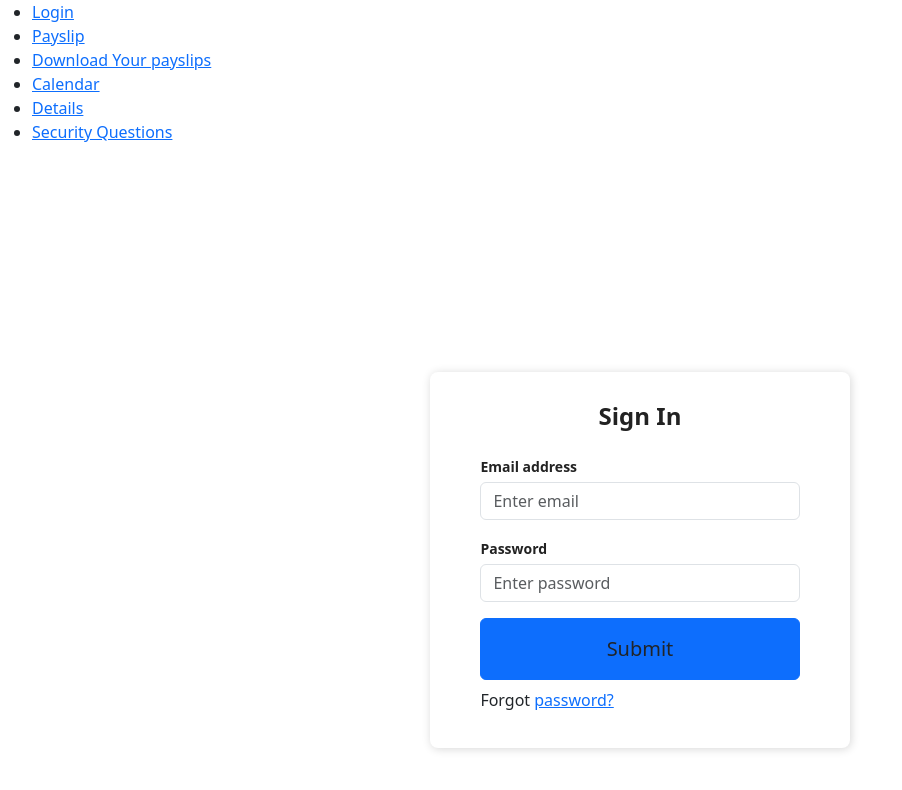
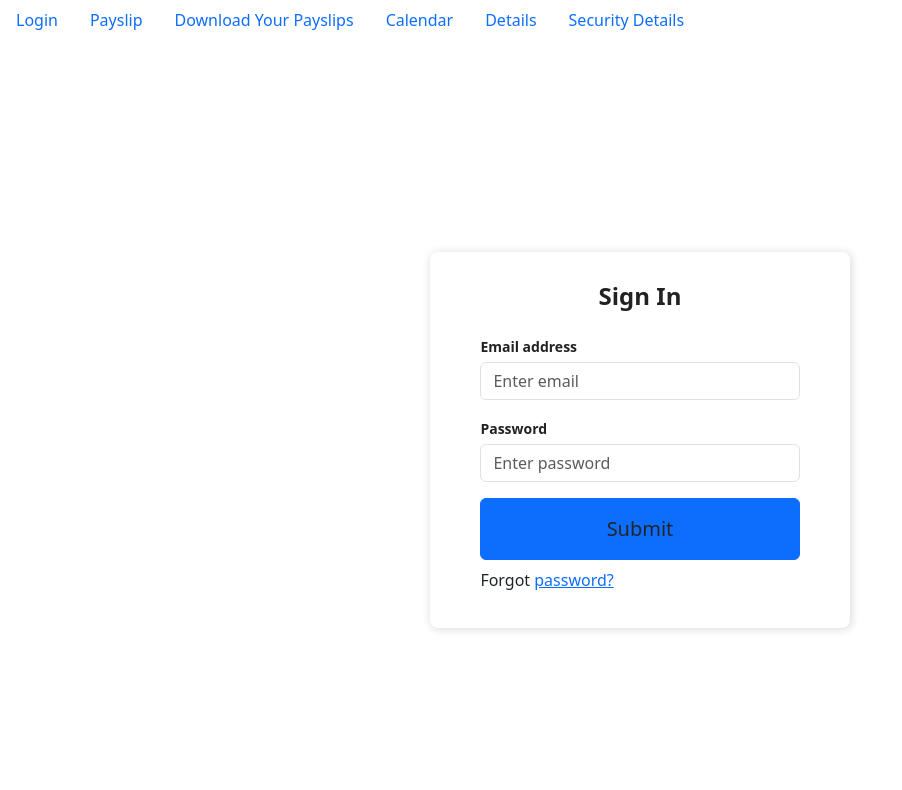
Before and after one commit to KaloyanBobev/payslip-app, a React (Create React App) app: page / in a window 1280 px wide. Shown: the top 790 px of the page, without its empty margins (0-902 px from the left). Built offline with nearby package versions, Linux system fonts and the light colour scheme.

Commit message:
changethe navigation

```diff
--- a/src/pages/Navigation.js
+++ b/src/pages/Navigation.js
@@ -1,11 +1,11 @@
 import React from "react";
-import { Link, Outlet } from "react-router-dom";
-// import Nav from "react-bootstrap/Nav";
+// import { Link, Outlet } from "react-router-dom";
+import Nav from "react-bootstrap/Nav";
 
 export default function Navigation() {
   return (
     <>
-      {/* <Nav defaultActiveKey="/" className="flex-row">
+      <Nav defaultActiveKey="/" className="flex-row">
         <Nav.Link exact path href="/">
           Login
         </Nav.Link>
@@ -14,9 +14,9 @@ export default function Navigation() {
         <Nav.Link href="calendar">Calendar</Nav.Link>
         <Nav.Link href="details">Details</Nav.Link>
         <Nav.Link href="security">Security Details</Nav.Link>
-      </Nav> */}
+      </Nav>
 
-      <nav>
+      {/* <nav>
         <ul>
           <li>
             <Link to="/">Login</Link>
@@ -38,7 +38,7 @@ export default function Navigation() {
           </li>
         </ul>
       </nav>
-      <Outlet />
+      <Outlet />*/}
     </>
   );
 }
```
